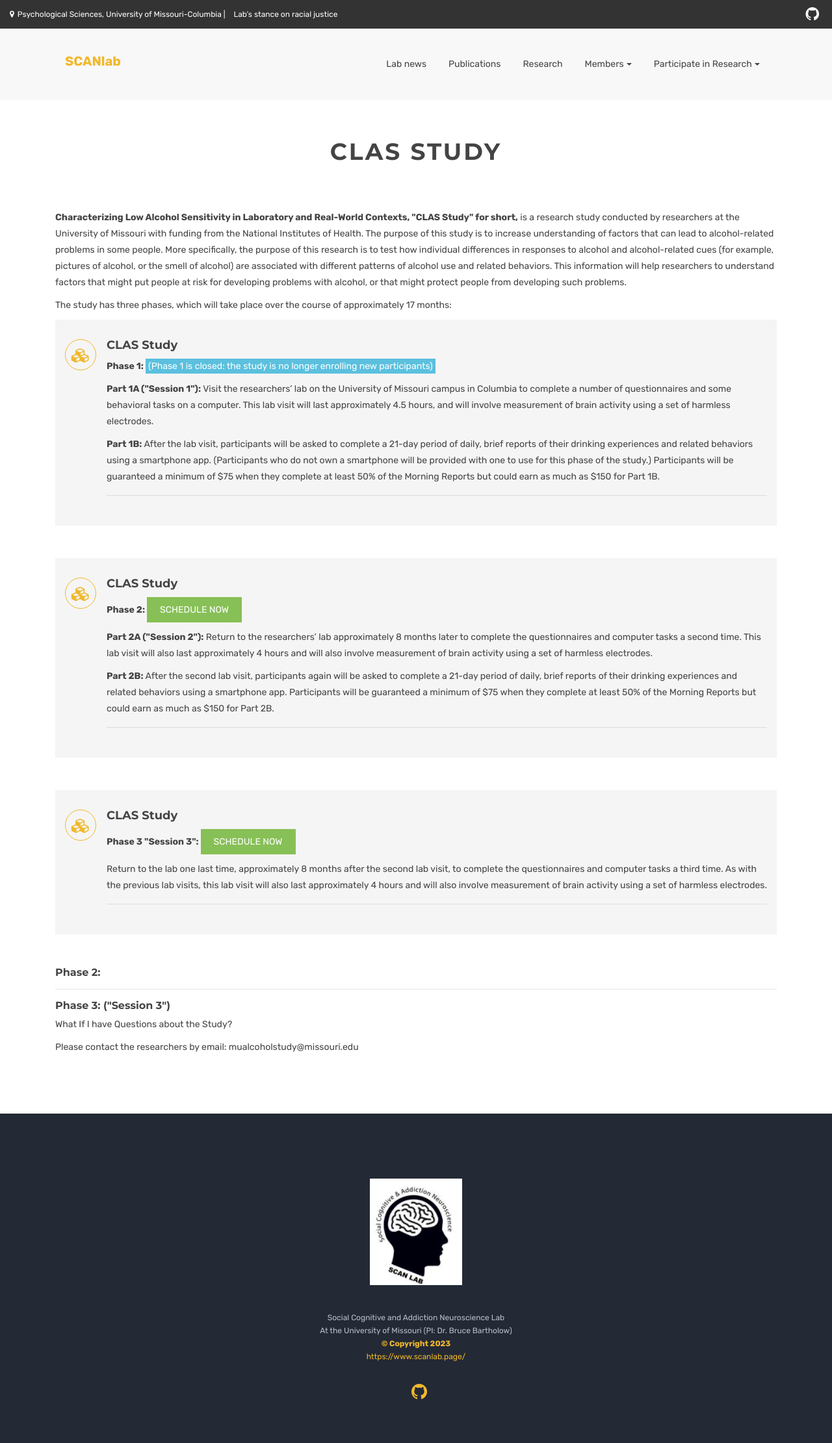
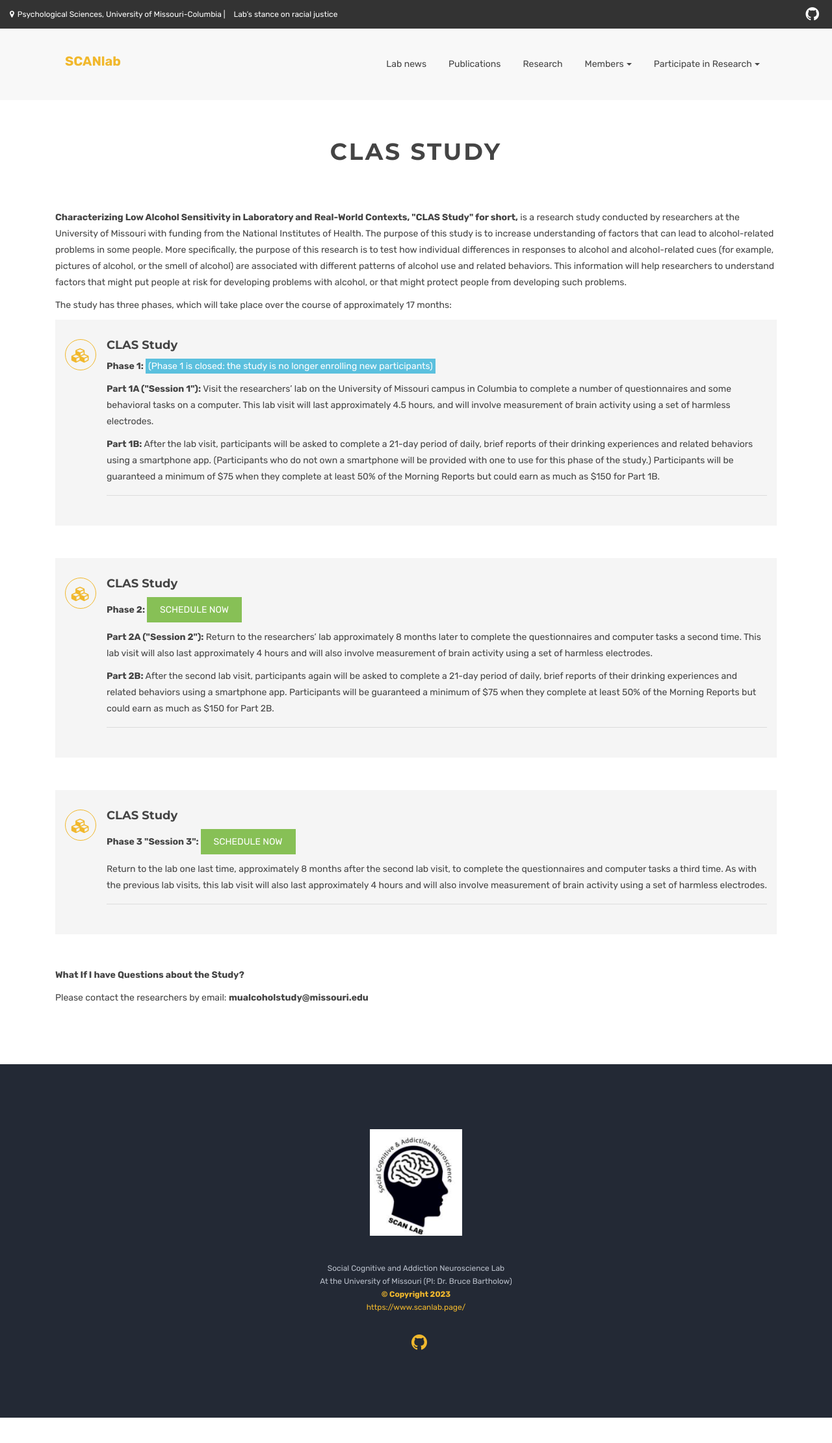
Before and after one commit to bartholow-scanlab/bartholow-scanlab.github.io, a Jekyll site: the page built from CLASstudy.html, in a window 1280 px wide. Shown: the top 2221 px of the page at 65% size. Built offline with Jekyll 4.4.1, drawn with Linux system fonts in a browser that asks for light colours.

Commit message:
Update CLASstudy.html

```diff
--- a/CLASstudy.html
+++ b/CLASstudy.html
@@ -106,16 +106,10 @@ canonical:
       </div>
 			<!-- Phase 3 End -->
 
-<h6> Phase 2:</h6>
-
-<hr>
-<h6>	Phase 3: ("Session 3")</h6>
 
 
-
-
-<p>What If I have Questions about the Study?</p>
-<p>Please contact the researchers by email: mualcoholstudy@missouri.edu</p>
+<p><strong>What If I have Questions about the Study?</strong></p>
+<p>Please contact the researchers by email: <strong>mualcoholstudy@missouri.edu</strong></p>
 
 
 
```
